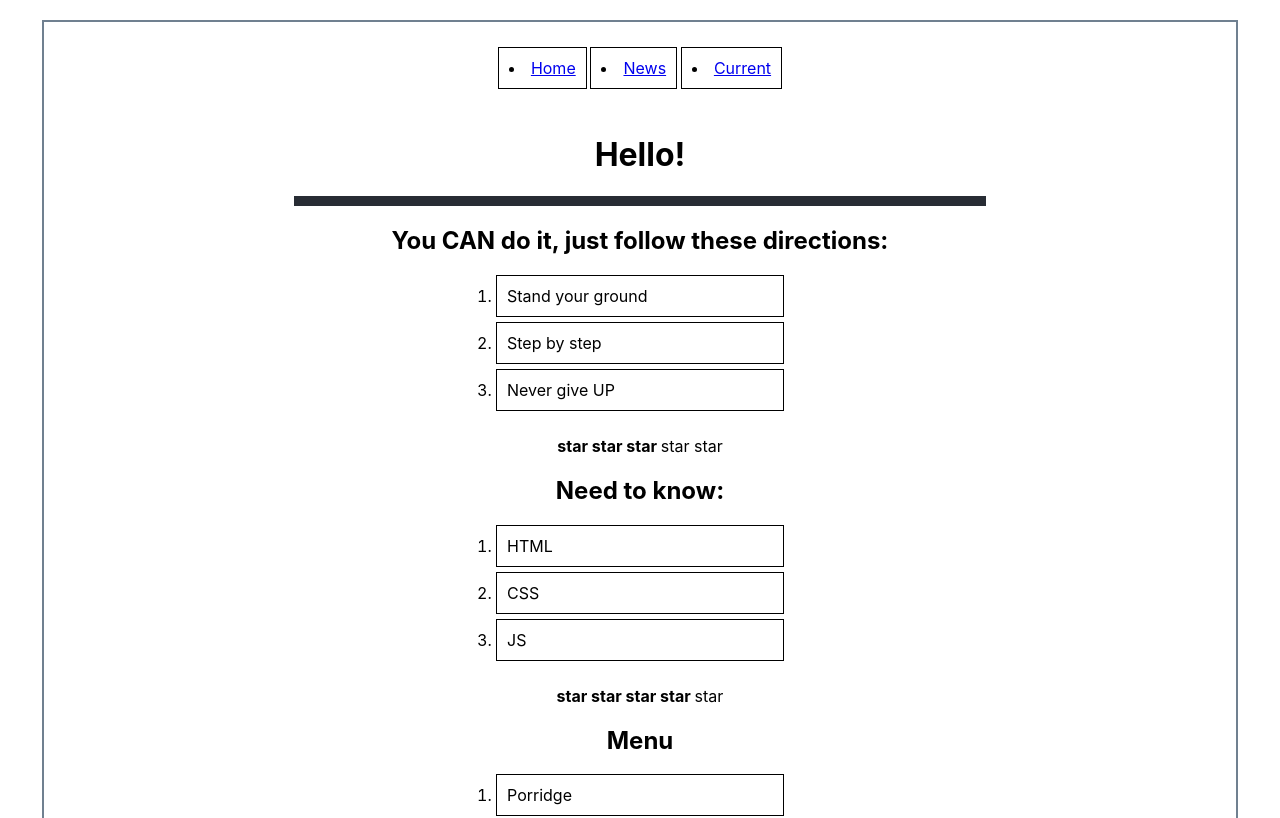
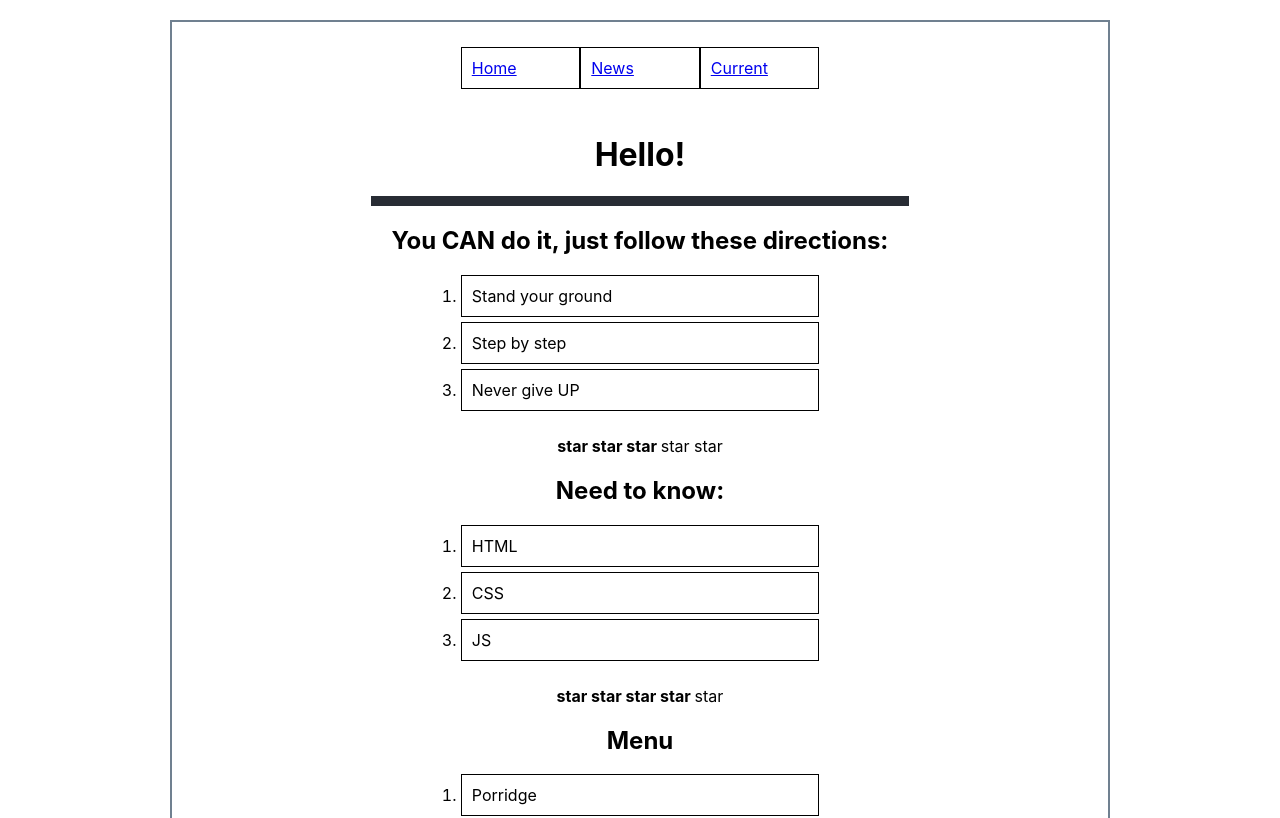
Before and after one commit to Pikadorius/samurai-way-main, a React (Create React App) app: page / in a window 1280 px wide. Shown: the top 818 px of the page. Built offline with nearby package versions, Linux system fonts and the light colour scheme.

Commit message:
some css changes

```diff
--- a/src/App.css
+++ b/src/App.css
@@ -1,6 +1,6 @@
 .App {
   text-align: center;
-  width: 90%;
+  width: 70%;
   border: 2px solid slategrey;
   margin: 20px auto;
   padding: 20px;
@@ -42,7 +42,7 @@
 }
 
 ul, ol {
-  width: 25%;
+  width: 40%;
   margin: auto auto;
   padding: 0;
   padding-bottom: 20px;
@@ -58,7 +58,7 @@ li {
 .page-header {
   display: flex;
   justify-content: space-around;
-  list-style: inside;
+  list-style: none;
 }
 
 .break_line {
@@ -68,3 +68,7 @@ li {
   height: 10px;
   background-color: #282c34;
 }
+
+.page-header li {
+  width: 100px;
+}
```
